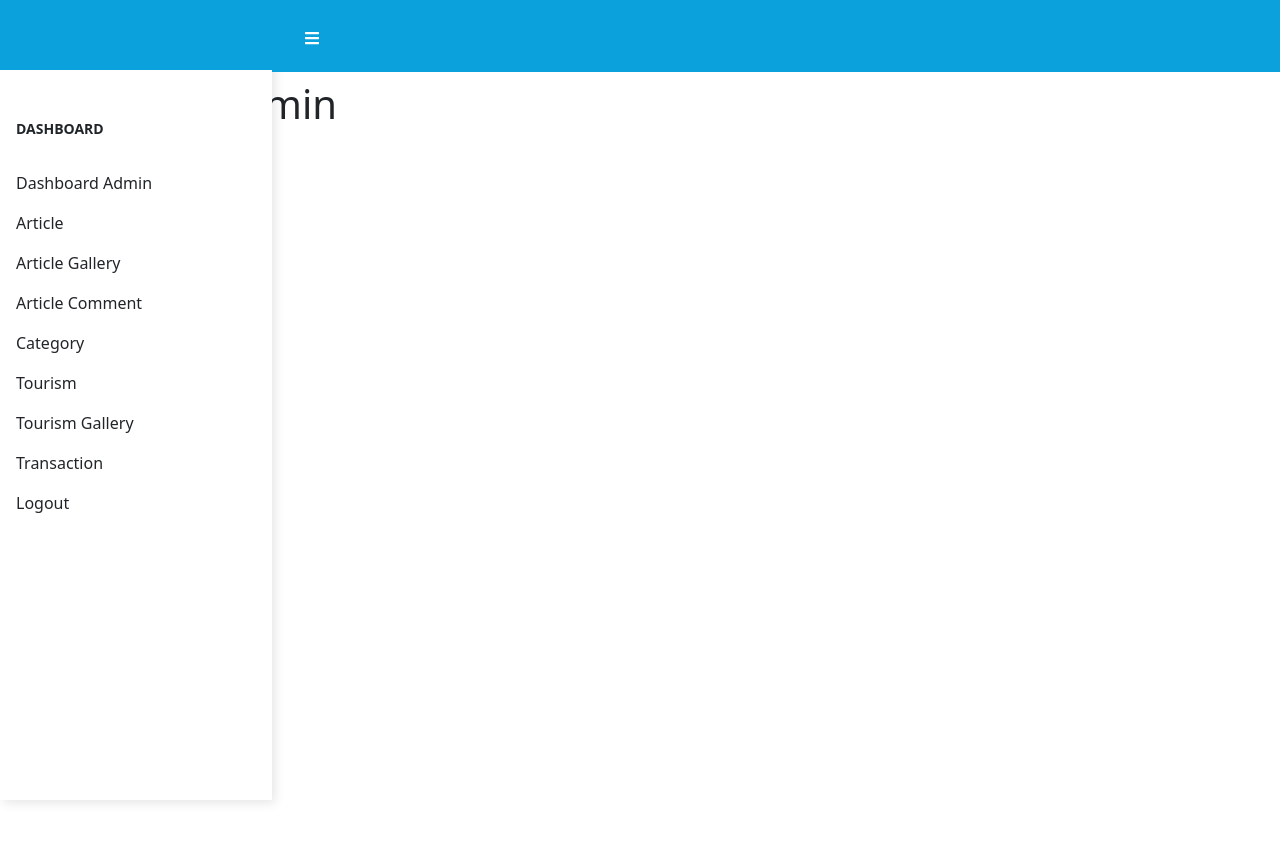
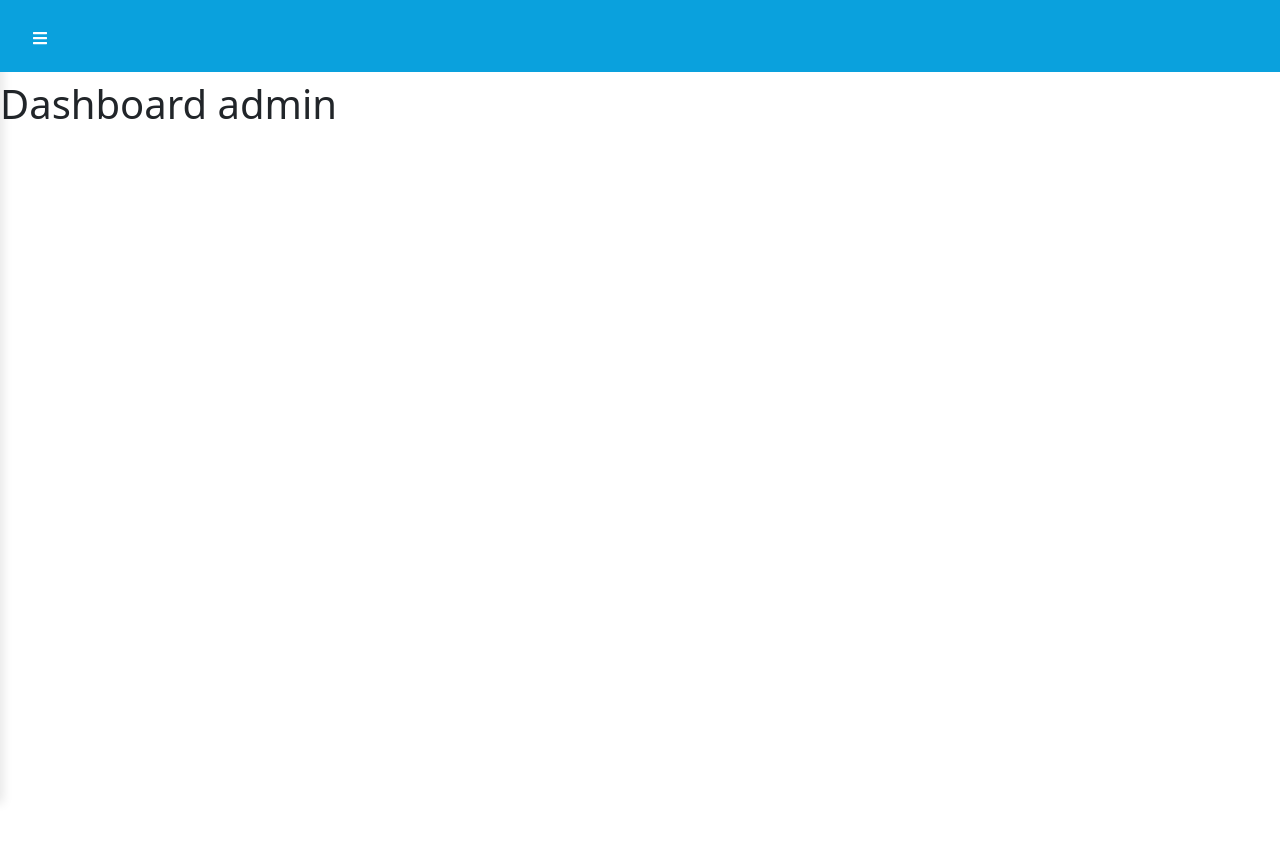
Before and after one commit to MuhammadAbdiel/capstone-dicoding, a React (Create React App) app: page /admin in a window 1280 px wide. Shown: the top 842 px of the page. Built offline with nearby package versions, Linux system fonts and the light colour scheme.

Commit message:
Update LayoutAdmin.jsx
Change the state because sidebar always show at first time load when active initial state is false.

```diff
--- a/src/components/Admin/LayoutAdmin.jsx
+++ b/src/components/Admin/LayoutAdmin.jsx
@@ -4,7 +4,7 @@ import SideBarAdmin from './SideBarAdmin'
 import HeaderAdmin from './HeaderAdmin'
 
 const LayoutAdmin = () => {
-  const [active, setActive] = useState(false)
+  const [active, setActive] = useState(true)
 
   return (
     <div>
```
